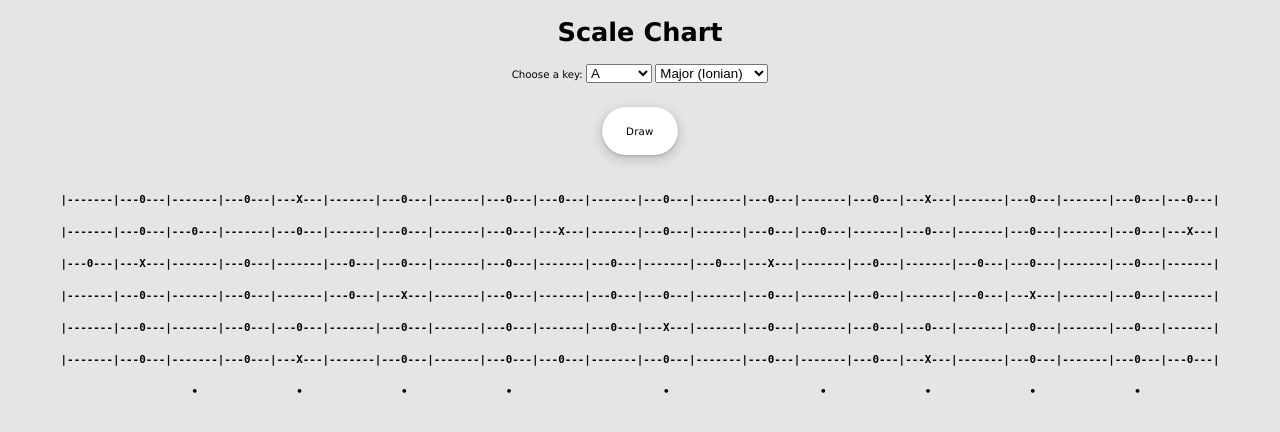
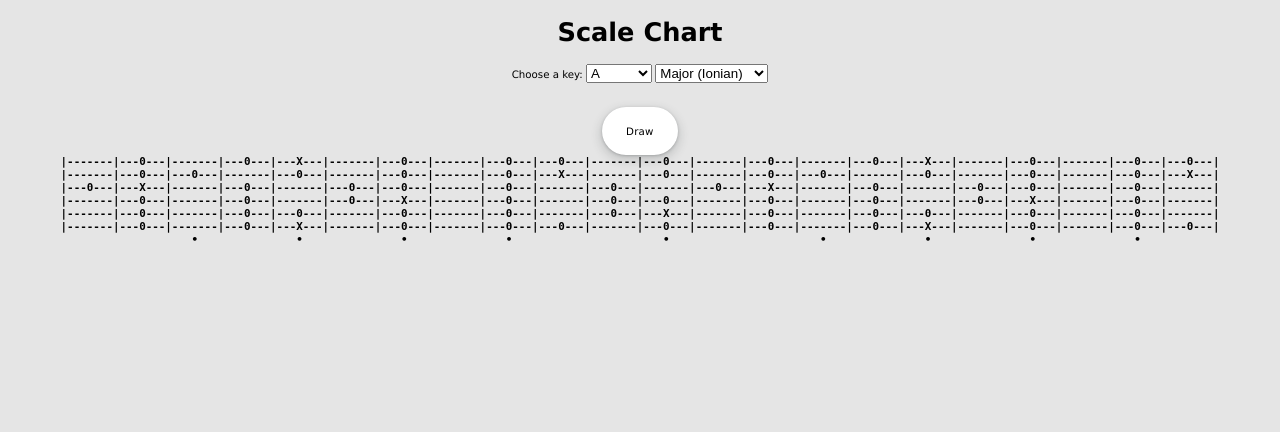
Before and after one commit to roadcapexpert/guitar_mapper, a Flask app: page / in a window 1280 px wide. Shown: the top 432 px of the page. Run offline with Flask 2, Linux system fonts and the light colour scheme.

Commit message:
Updated index.html
Added fretboard div and removing <br> tags.

```diff
--- a/scale_chart/templates/index.html
+++ b/scale_chart/templates/index.html
@@ -29,12 +29,10 @@
         <button class="button-17" role="button">Draw</button>
     </form>
     {% endblock %}
-    <br>
-    <br>
-    <br>
+    <div class="fretboard">
     {% for k, v in tab.items() %}
     <div class="tab">{{ v|safe }}</div>
-    <br>
     {% endfor %}
+    </div>
 </body>
 </html>
```
